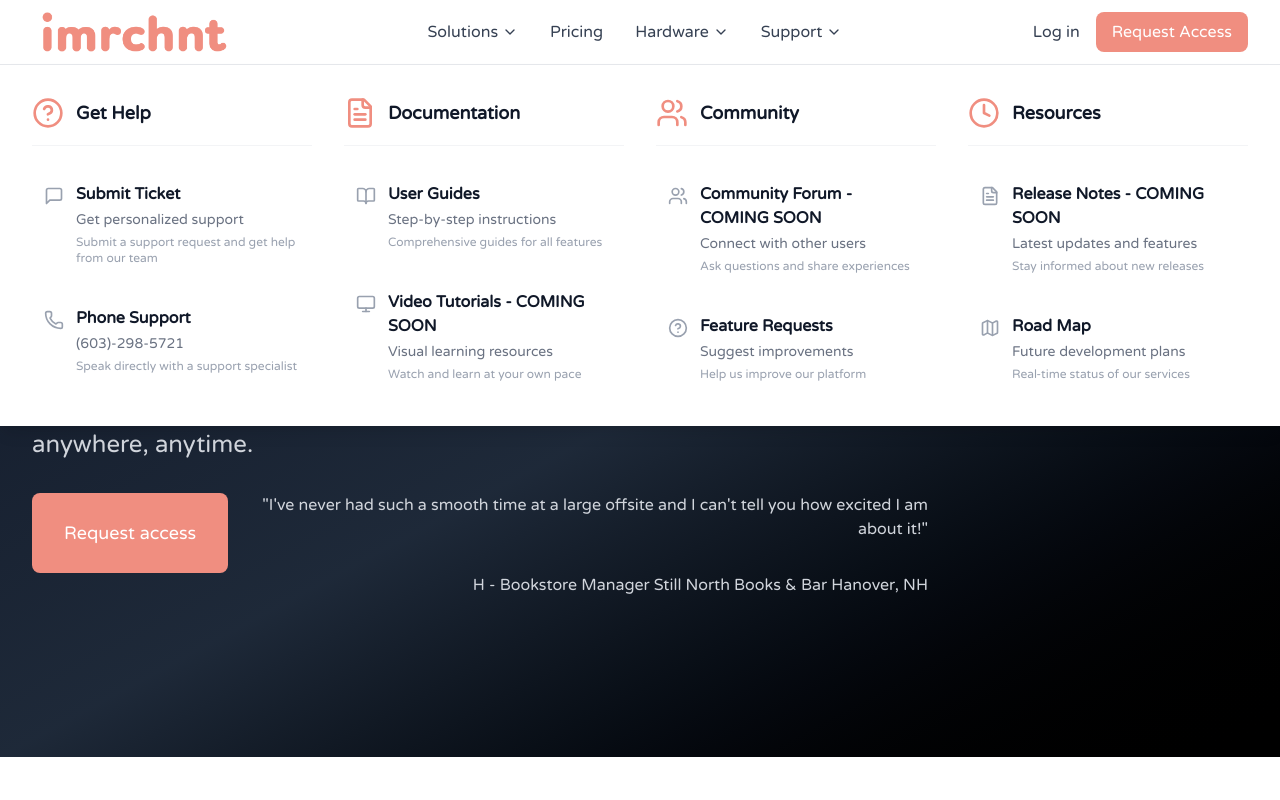
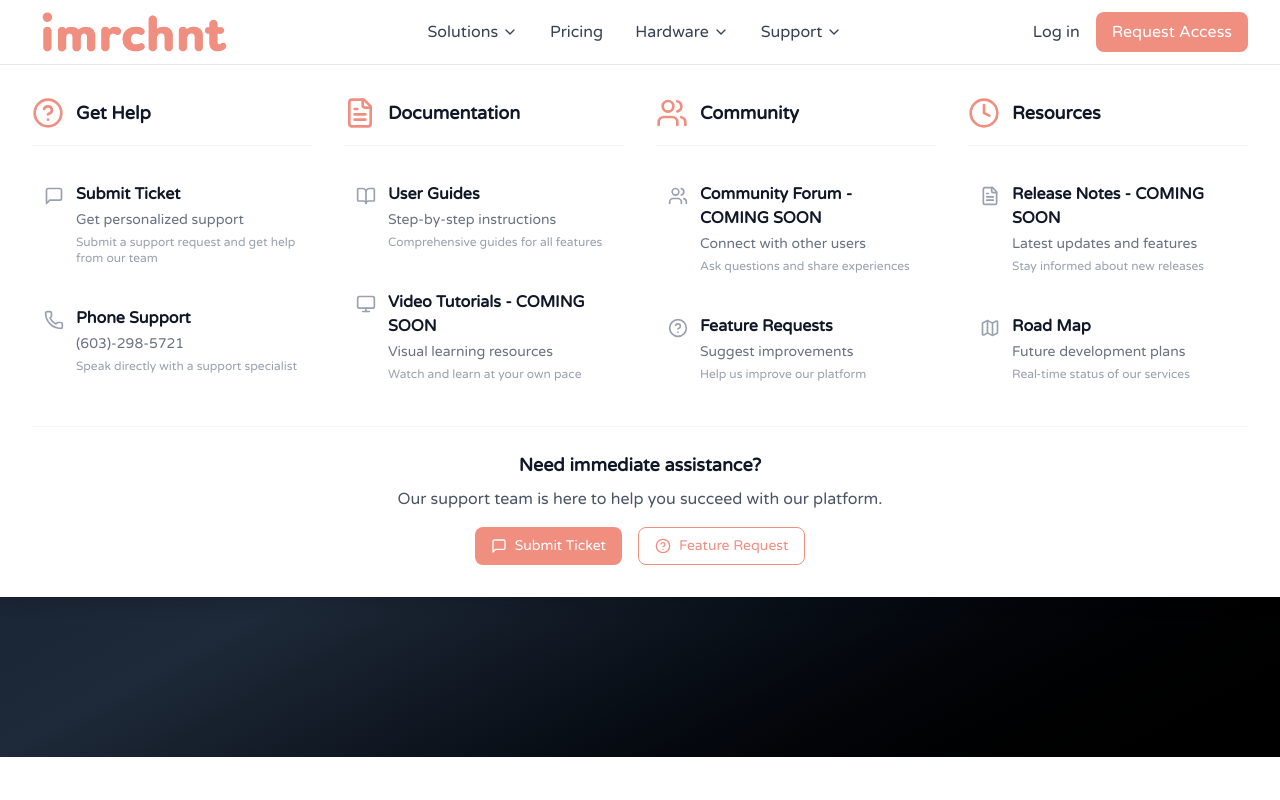
Before and after one commit to MarkHochreiter/imrchnt-website, a React (Vite) app: page / in a window 1280 px wide. Both pictures are taken after a click on the button "Support". Shown: the top 800 px of the page. Built offline with nearby package versions, Linux system fonts and the light colour scheme.

Commit message:
Update SupportMegaMenu.jsx

```diff
--- a/src/components/SupportMegaMenu.jsx
+++ b/src/components/SupportMegaMenu.jsx
@@ -11,9 +11,27 @@ import {
   Map
 } from 'lucide-react'
 
-import { Button } from '@/components/ui/button.jsx'
+// Button component to match your design system
+const Button = ({ children, className = '', variant = 'default', onClick, ...props }) => {
+  const baseClasses = 'inline-flex items-center justify-center rounded-md font-medium transition-colors focus:outline-none focus:ring-2 focus:ring-offset-2 px-4 py-2 text-sm';
 
-function SupportMegaMenu({ isVisible, onMouseEnter, onMouseLeave, onNavigate, onClose }) {
+  const variants = {
+    default: 'bg-[#f08e80] hover:bg-[#e07d70] text-white',
+    outline: 'border border-[#f08e80] text-[#f08e80] hover:bg-[#f08e80] hover:text-white bg-transparent'
+  };
+
+  return (
+    <button
+      className={`${baseClasses} ${variants[variant]} ${className}`}
+      onClick={onClick}
+      {...props}
+    >
+      {children}
+    </button>
+  );
+};
+
+function SupportMegaMenu({ isVisible, onMouseEnter, onMouseLeave, onNavigate, onClose, onFeatureRequest }) {
   const supportData = [
     {
       title: "Get Help",
@@ -39,14 +57,14 @@ function SupportMegaMenu({ isVisible, onMouseEnter, onMouseLeave, onNavigate, on
       icon: <FileText className="h-8 w-8 text-[#f08e80]" />,
       items: [
         {
-          title: "User Guides", // LINK TO HAPPY FOX https://imerchant.happyfox.com/tickets
+          title: "User Guides",
           subtitle: "Step-by-step instructions",
           icon: <BookOpen className="h-5 w-5" />,
           description: "Comprehensive guides for all features",
           onClick: () => window.open('https://imrchnt.screenstepslive.com/s/17626/a/1988030-welcome-to-im', '_blank')
         },
         {
-          title: "Video Tutorials - COMING SOON", // LINK TO YOUTUBE OR NEW PAGE WITH VIDEOS
+          title: "Video Tutorials - COMING SOON",
           subtitle: "Visual learning resources",
           icon: <Monitor className="h-5 w-5" />,
           description: "Watch and learn at your own pace"
@@ -68,7 +86,10 @@ function SupportMegaMenu({ isVisible, onMouseEnter, onMouseLeave, onNavigate, on
           subtitle: "Suggest improvements",
           icon: <HelpCircle className="h-5 w-5" />,
           description: "Help us improve our platform",
-          onClick: () => window.open('https://imrchnt.screenstepslive.com/s/17626/a/1988030-welcome-to-im', '_blank')
+          onClick: () => {
+            if (onClose) onClose()
+            if (onFeatureRequest) onFeatureRequest()
+          }
         }
       ]
     },
@@ -76,7 +97,7 @@ function SupportMegaMenu({ isVisible, onMouseEnter, onMouseLeave, onNavigate, on
       title: "Resources",
       icon: <Clock className="h-8 w-8 text-[#f08e80]" />,
       items: [
-                {
+        {
           title: "Release Notes - COMING SOON",
           subtitle: "Latest updates and features",
           icon: <FileText className="h-5 w-5" />,
@@ -87,7 +108,10 @@ function SupportMegaMenu({ isVisible, onMouseEnter, onMouseLeave, onNavigate, on
           subtitle: "Future development plans",
           icon: <Map className="h-5 w-5" />,
           description: "Real-time status of our services",
-          onClick: () => {onNavigate('roadmap')}
+          onClick: () => {
+            if (onNavigate) onNavigate('roadmap')
+            if (onClose) onClose()
+          }
         },
       ]
     }
@@ -124,9 +148,6 @@ function SupportMegaMenu({ isVisible, onMouseEnter, onMouseLeave, onNavigate, on
                       if (item.onClick) {
                         item.onClick()
                       }
-                      if (onClose) {
-                        onClose()
-                      }
                     }}
                     className="group block p-3 rounded-lg hover:bg-gray-50 transition-colors duration-200 cursor-pointer"
                   >
@@ -152,6 +173,36 @@ function SupportMegaMenu({ isVisible, onMouseEnter, onMouseLeave, onNavigate, on
             </div>
           ))}
         </div>
+
+        {/* CTA Section */}
+        <div className="mt-8 pt-6 border-t border-gray-100 text-center">
+          <h3 className="text-lg font-semibold text-gray-900 mb-2">
+            Need immediate assistance?
+          </h3>
+          <p className="text-gray-600 mb-4">
+            Our support team is here to help you succeed with our platform.
+          </p>
+          <div className="flex justify-center space-x-4">
+            <Button
+              className="bg-[#f08e80] hover:bg-[#e07d70] text-white"
+              onClick={() => window.open('https://imerchant.happyfox.com/tickets', '_blank')}
+            >
+              <MessageSquare className="h-4 w-4 mr-2" />
+              Submit Ticket
+            </Button>
+            <Button
+              variant="outline"
+              className="border-[#f08e80] text-[#f08e80] hover:bg-[#f08e80] hover:text-white"
+              onClick={() => {
+                if (onFeatureRequest) onFeatureRequest()
+                if (onClose) onClose()
+              }}
+            >
+              <HelpCircle className="h-4 w-4 mr-2" />
+              Feature Request
+            </Button>
+          </div>
+        </div>
       </div>
     </div>
   )
```
